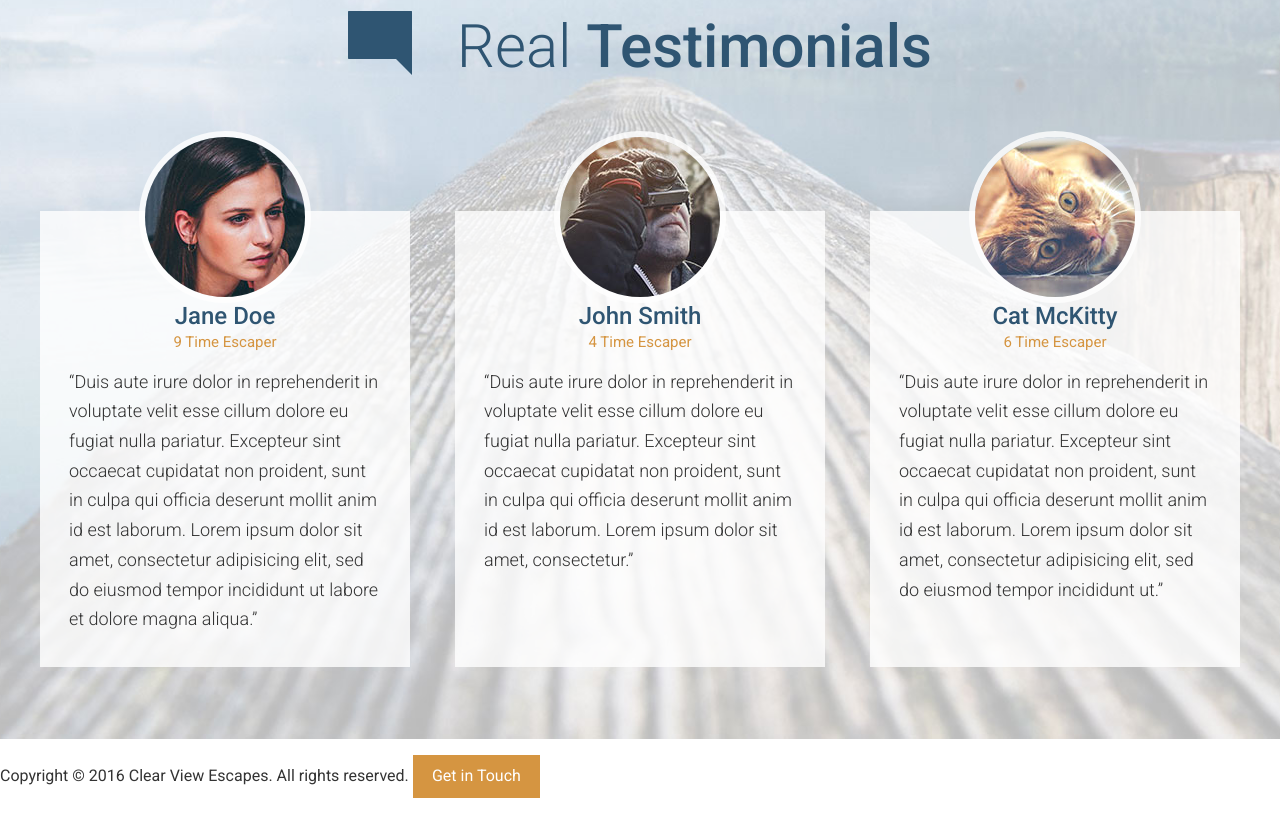
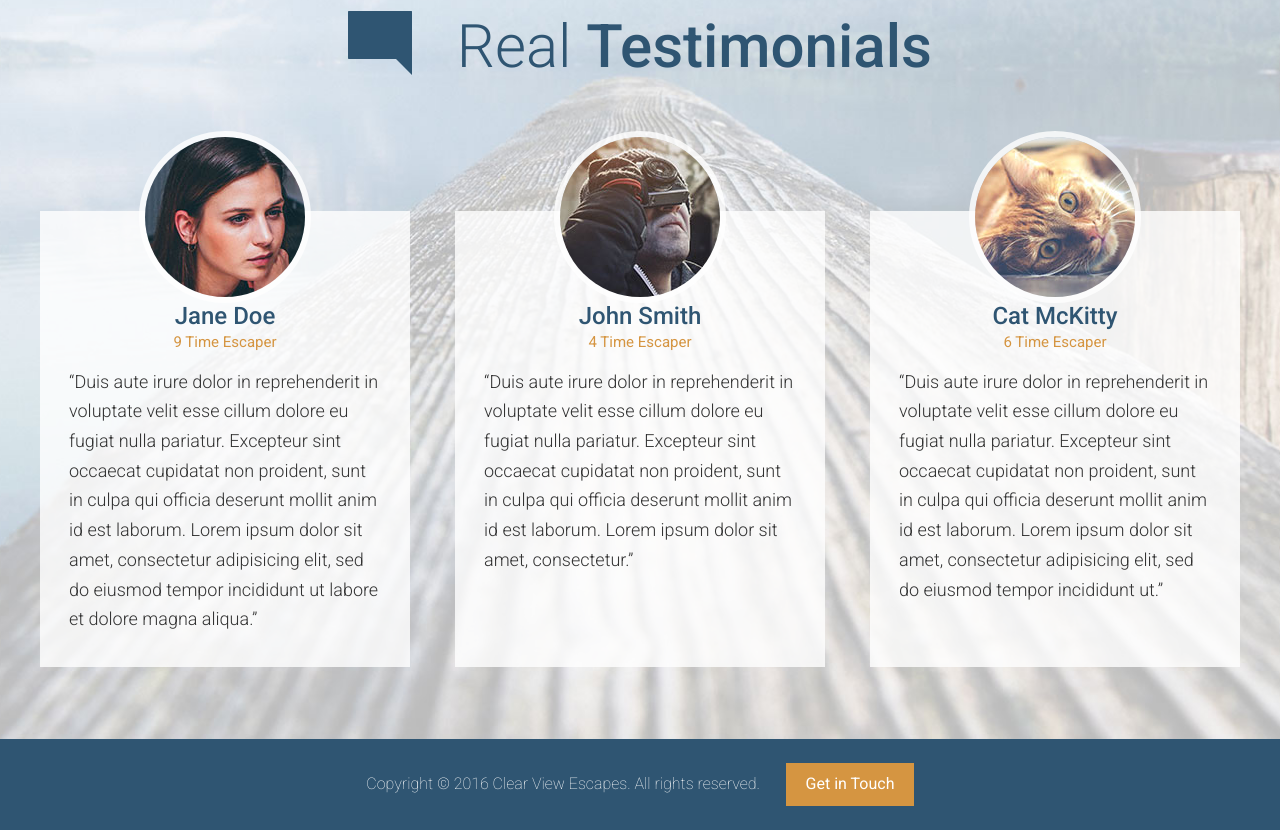
Before and after one commit to justinrjoseph/udemy-bs-gulp, a website: page app/index.html in a window 1280 px wide. Shown: the part 3193-4023 px from the top of the page. Drawn offline with Linux system fonts and the light colour scheme.

Commit message:
Style footer

```diff
--- /dev/null
+++ b/app/assets/styles/modules/_footer.css
@@ -0,0 +1,18 @@
+.site-footer {
+  background-color: $mainBlue;
+  color: #fff;
+  text-align: center;
+  padding: .5rem 0;
+
+  &__text {
+    display: block;
+    font-weight: 200;
+    margin-bottom: 1em;
+
+    @mixin atMedium {
+      display: inline;
+      margin-right: 1.4em;
+      margin-bottom: 0;
+    }
+  }
+}
--- a/app/assets/styles/styles.css
+++ b/app/assets/styles/styles.css
@@ -13,3 +13,4 @@
 @import 'modules/_section-heading';
 @import 'modules/_feature-item';
 @import 'modules/_testimonial';
+@import 'modules/_footer';
--- a/app/index.html
+++ b/app/index.html
@@ -196,8 +196,10 @@
       </div>
     </div>
 
-    <footer>
-      <p>Copyright &copy; 2016 Clear View Escapes. All rights reserved. <a href="#" class="btn btn--orange">Get in Touch</a></p>
+    <footer class="site-footer">
+      <div class="wrapper">
+        <p><span class="site-footer__text">Copyright &copy; 2016 Clear View Escapes. All rights reserved.</span> <a href="#" class="btn btn--orange">Get in Touch</a></p>
+      </div>
     </footer>
   </body>
 </html>
--- a/app/temp/styles/styles.css
+++ b/app/temp/styles/styles.css
@@ -941,3 +941,25 @@ a {
 .testimonial--last {
     margin-bottom: 0;
   }
+
+.site-footer {
+  background-color: #2f5572;
+  color: #fff;
+  text-align: center;
+  padding: .5rem 0;
+}
+
+.site-footer__text {
+    display: block;
+    font-weight: 200;
+    margin-bottom: 1em;
+  }
+
+@media (min-width: 50rem) {
+
+.site-footer__text {
+      display: inline;
+      margin-right: 1.4em;
+      margin-bottom: 0
+  }
+  }
```
